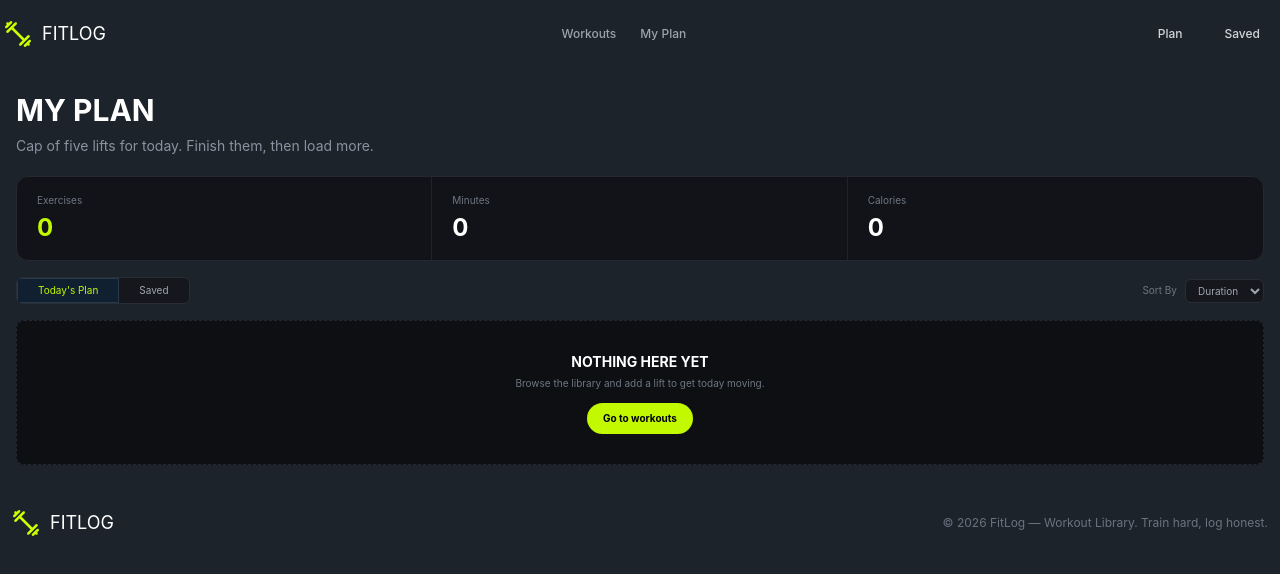
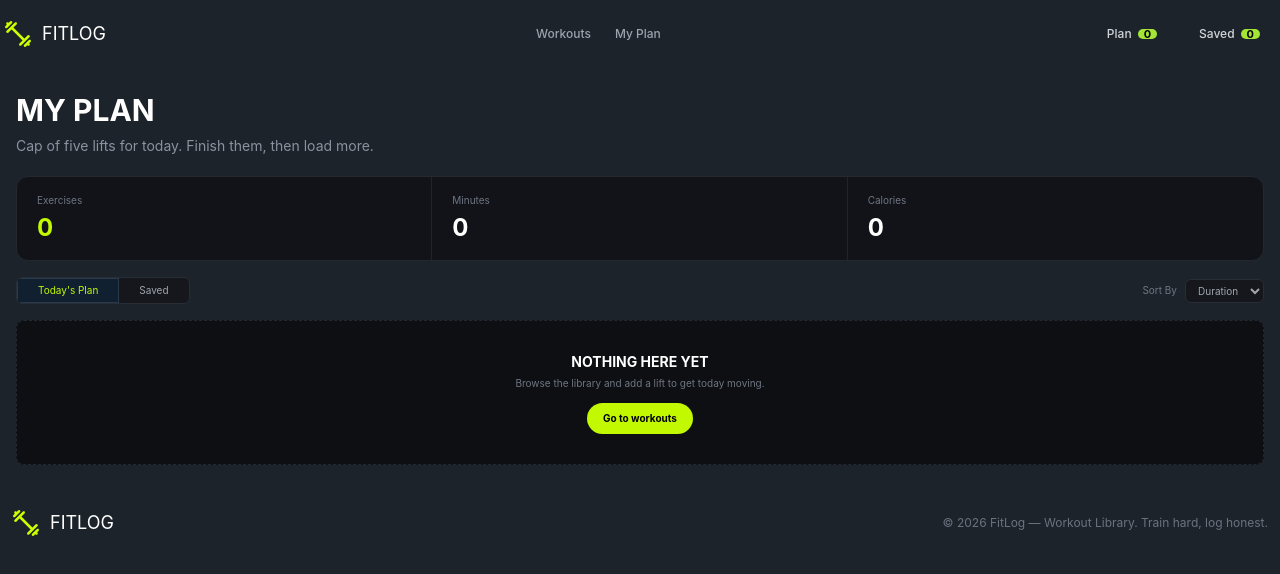
Before and after one commit to taohid-hasan/fit-log, a Next.js app: page /myplan in a window 1280 px wide. Shown: the top 574 px of the page. Built offline with nearby package versions, Linux system fonts and the light colour scheme.

Commit message:
Link Plan and Saved buttons to /myplan route

```diff
--- a/src/components/Navbar.tsx
+++ b/src/components/Navbar.tsx
@@ -1,10 +1,16 @@
 
-import React from 'react';
+'use client';
+import { useContext } from 'react';
+import { Cardprovider } from '@/context/Cardcontext';
 import Image from 'next/image';
 import Link from 'next/link';
 import ImageLogo from '@/assist/logo.png';
 
 const Navbar = () => {
+  const context = useContext(Cardprovider);
+  const planCount = context?.todayPlan.length ?? 0;
+  const savedCount = context?.saved.length ?? 0;
+
   const links = {
     workout: '/workouts',
     myplan: '/myplan',
@@ -35,13 +41,22 @@ const Navbar = () => {
 
           {/* Buttons */}
           <div className="flex items-center gap-2.5">
-            <button className="text-[12px] font-medium leading-2.5 text-[#D1D5DB] py-2 px-4">
-              Plan
-            </button>
-
-            <button className="text-[12px] font-medium leading-2.5 text-[#D1D5DB] py-2 px-4">
-              Saved
-            </button>
+            <Link href={links.myplan}>
+              <button className="text-[12px] font-medium leading-2.5 text-[#D1D5DB] py-2 px-4 flex items-center gap-1.5">
+                Plan{' '}
+                <span className="bg-[#A3E635] text-black text-[11px] font-bold rounded-full px-1.5">
+                  {planCount}
+                </span>
+              </button>
+            </Link>
+            <Link href={links.myplan}>
+              <button className="text-[12px] font-medium leading-2.5 text-[#D1D5DB] py-2 px-4 flex items-center gap-1.5">
+                Saved{' '}
+                <span className="bg-[#A3E635] text-black text-[11px] font-bold rounded-full px-1.5">
+                  {savedCount}
+                </span>
+              </button>
+            </Link>
           </div>
         </nav>
       </section>
```
